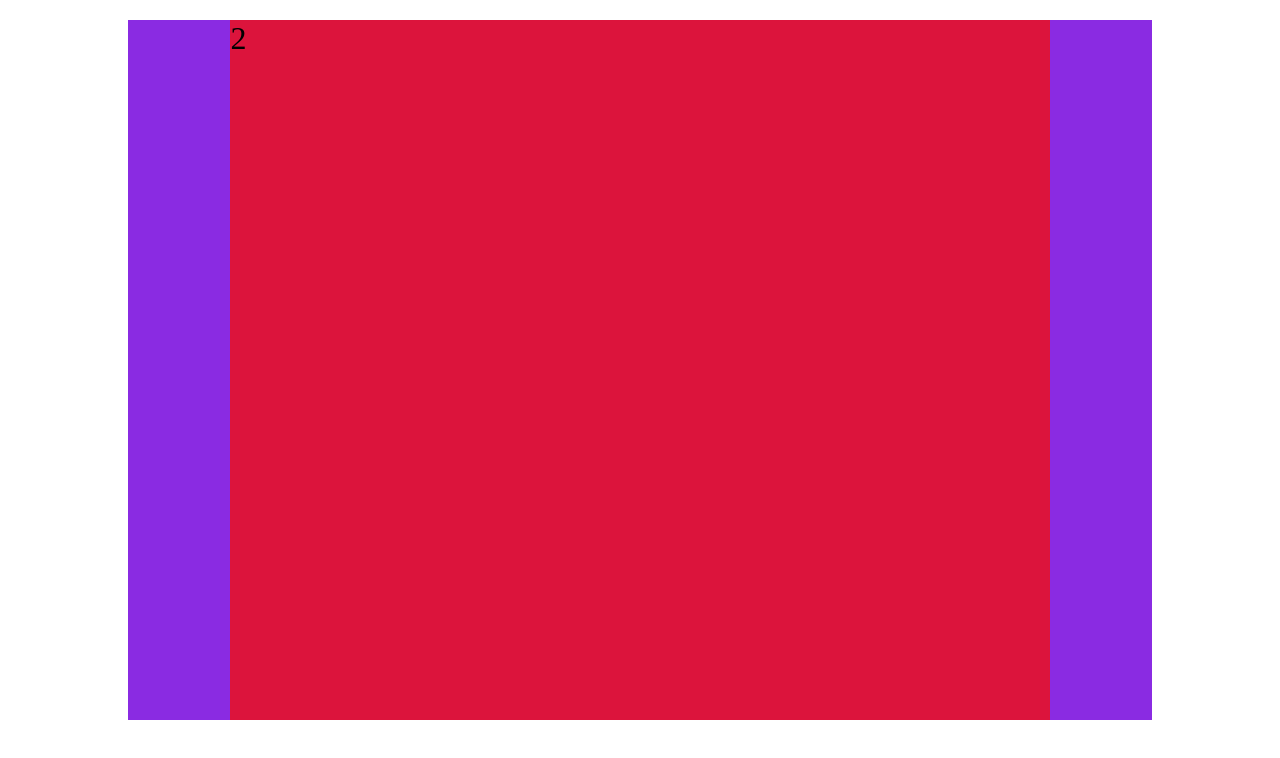
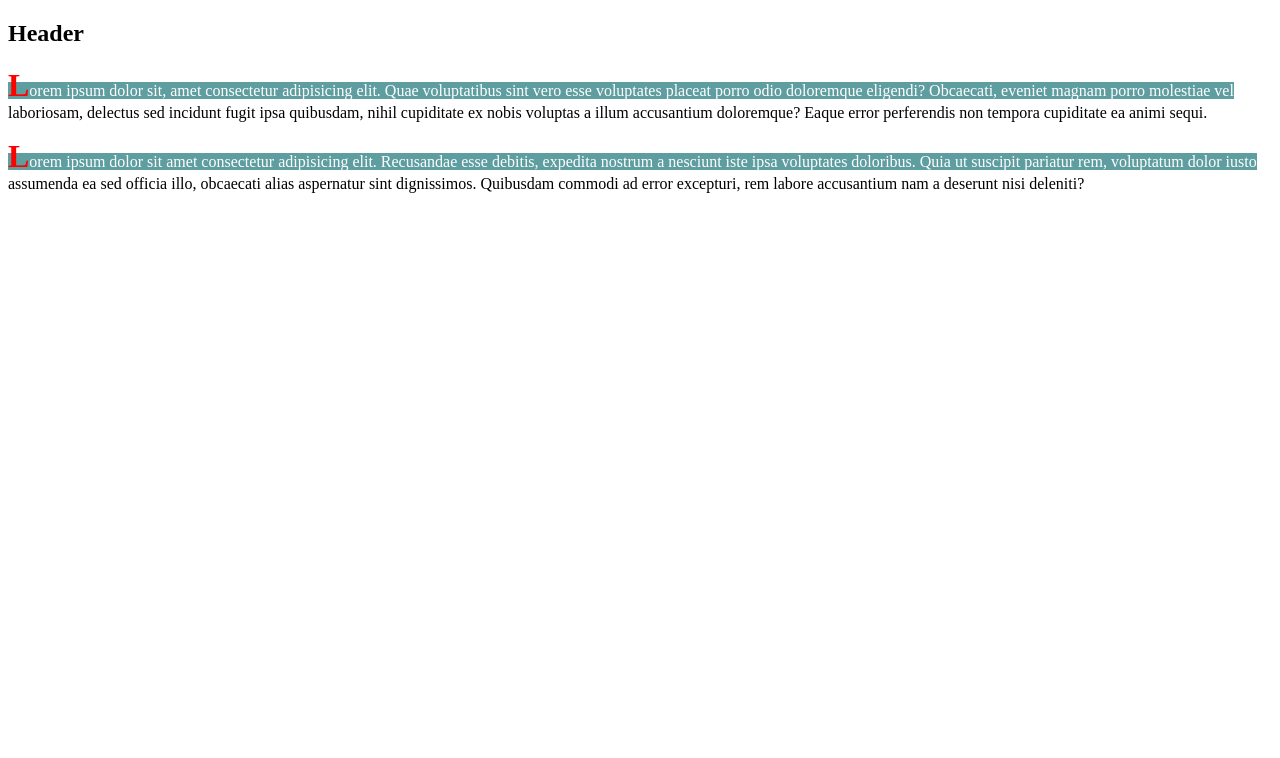
Before and after one commit to morghull/fm_l7_css, a plain HTML site: page index.html in a window 1280 px wide. Shown: the top 758 px of the page. Drawn offline with Linux system fonts and the light colour scheme.

Commit message:
almost unusefull pseudo elements

```diff
--- a/assets/css/style.css
+++ b/assets/css/style.css
@@ -1,45 +1,18 @@
-* {
-  box-sizing: border-box;
+h1{
+  text-transform: capitalize;
 }
-body {
-  height: 300vh;
-  margin: 0;
+
+p::first-letter {
+  font-size: 2em;
+  color:red;
+  font-weight: bolder;
 }
-.wrapper-out {
-  width: 80%;
-  height: 700px;
-  margin: 20px auto;
-  background-color: blueviolet;
+p::first-line{
+  background-color: cadetblue;
+  color: white;
 }
-.wrapper {
-  width: 80%;
-  height: 700px;
-  margin: 20px auto;
-  background-color: pink;
+p::selection{
+  color: blueviolet;
+  background-color: darkorange;
+  /* text-shadow: 1px 1px 2px black; */
 }
-.inner {
-  background-color: chartreuse;
-  font-size: 2em;
-  z-index: 10;
-}
-.sizes {
-  width: 100px;
-  height: 100px;
-  border: 3px solid #000;
-}
-.position {
-  position: absolute;
-  top: 0;
-  left: 0;
-  right: 0;
-  bottom:0;
-  z-index: 999;
-  background-color: crimson;
-}
-.relative {
-  position: relative;
-}
-.resize {
-  width: 150px;
-  background-color: coral;
-}
--- a/index.html
+++ b/index.html
@@ -13,12 +13,27 @@
   </head>
   <body>
     <div class="wrapper-out relative">
-      <div class="wrapper relative">
-        <div class="inner sizes relative">1</div>
-        <div class="inner position">2</div>
-        <div class="inner sizes relative">3</div>
-        <div class="inner sizes relative">4</div>
-      </div>
+      <main>
+        <article>
+          <h1>header</h1>
+          <p>
+            Lorem ipsum dolor sit, amet consectetur adipisicing elit. Quae
+            voluptatibus sint vero esse voluptates placeat porro odio doloremque
+            eligendi? Obcaecati, eveniet magnam porro molestiae vel laboriosam,
+            delectus sed incidunt fugit ipsa quibusdam, nihil cupiditate ex
+            nobis voluptas a illum accusantium doloremque? Eaque error
+            perferendis non tempora cupiditate ea animi sequi.
+          </p>
+          <p>
+            Lorem ipsum dolor sit amet consectetur adipisicing elit. Recusandae
+            esse debitis, expedita nostrum a nesciunt iste ipsa voluptates
+            doloribus. Quia ut suscipit pariatur rem, voluptatum dolor iusto
+            assumenda ea sed officia illo, obcaecati alias aspernatur sint
+            dignissimos. Quibusdam commodi ad error excepturi, rem labore
+            accusantium nam a deserunt nisi deleniti?
+          </p>
+        </article>
+      </main>
     </div>
   </body>
 </html>
```
